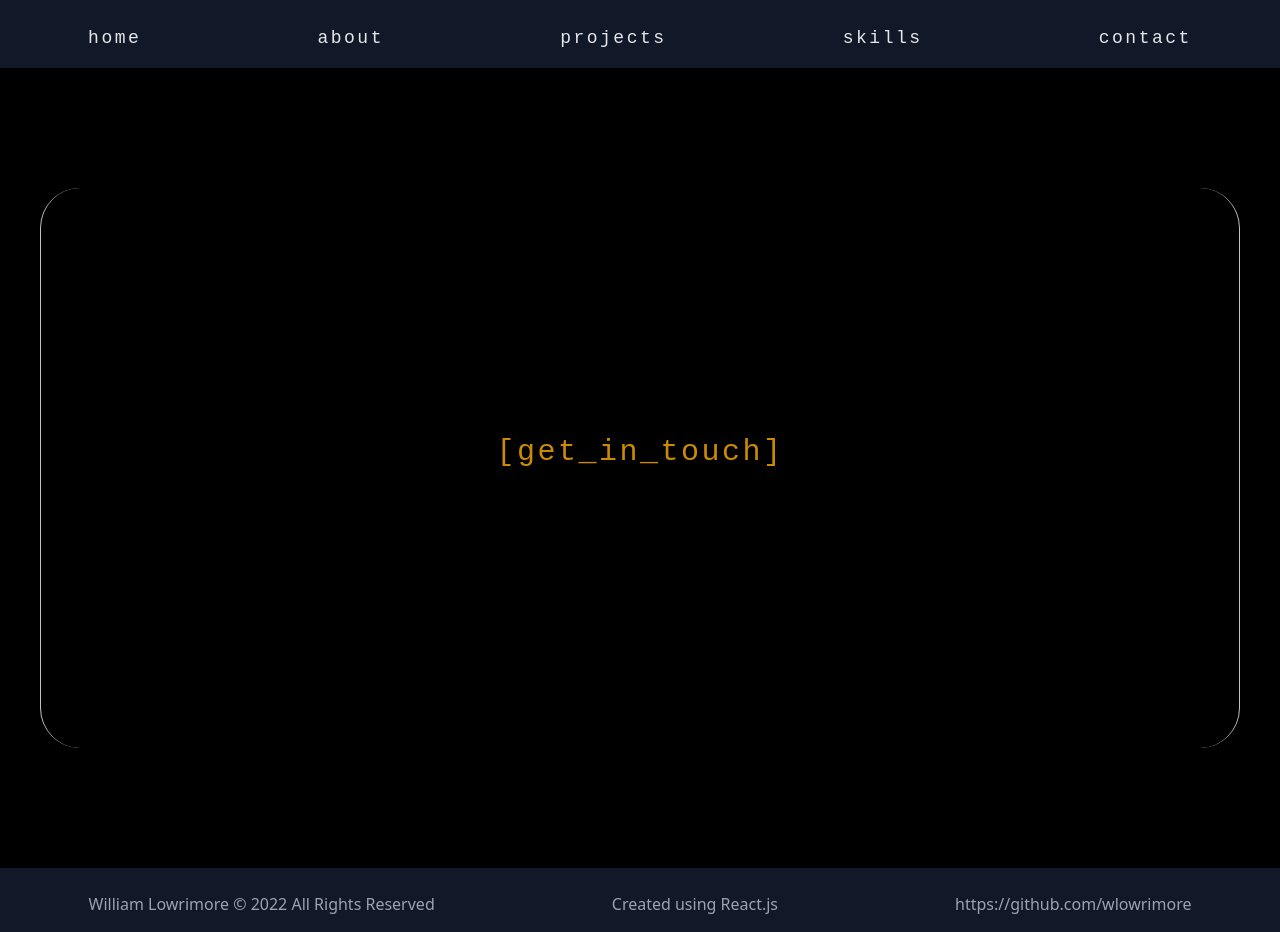
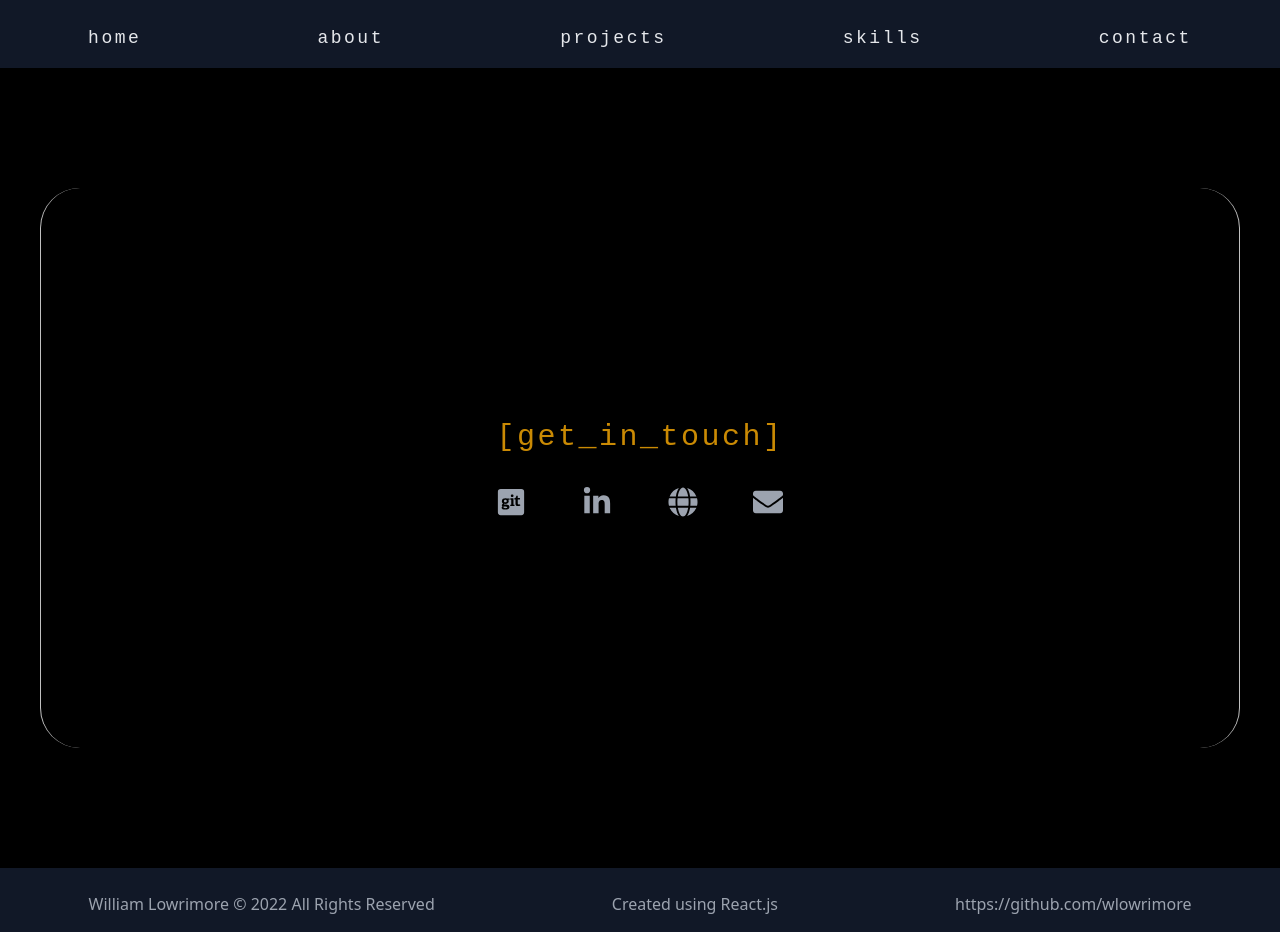
Before and after one commit to wlowrimore/pf22-23, a React (Create React App) app: page / in a window 1280 px wide. Built offline with nearby package versions, Linux system fonts and the light colour scheme.

Commit message:
adds fa icons to Contact. Installs React Router

```diff
--- a/package.json
+++ b/package.json
@@ -10,6 +10,7 @@
     "react-dom": "^18.2.0",
     "react-icons": "^4.6.0",
     "react-lorem-ipsum": "^1.4.10",
+    "react-router-dom": "^6.4.2",
     "react-scripts": "5.0.1",
     "web-vitals": "^2.1.4"
   },
--- a/src/components/Contact.jsx
+++ b/src/components/Contact.jsx
@@ -1,7 +1,18 @@
+import { FaGitSquare } from 'react-icons/fa';
+import { FaLinkedinIn }  from 'react-icons/fa';
+import { FaGlobe }  from 'react-icons/fa';
+import { FaEnvelope } from 'react-icons/fa';
+
 export default function Contact() {
   return(
     <div>
       <h1 className='willow-font text-3xl text-yellow-600 pb-8'>[get_in_touch]</h1>
+      <div className='flex justify-between'>
+        <p className='text-gray-400 text-3xl'><FaGitSquare /></p>
+        <p className='text-gray-400 text-3xl'><FaLinkedinIn /></p>
+        <p className='text-gray-400 text-3xl'><FaGlobe /></p>
+        <p className='text-gray-400 text-3xl'><FaEnvelope /></p>
+      </div>
     </div>
   )
 }
```
Also changed, not shown: 1 other file (tests, documents, lock files or other folders).
